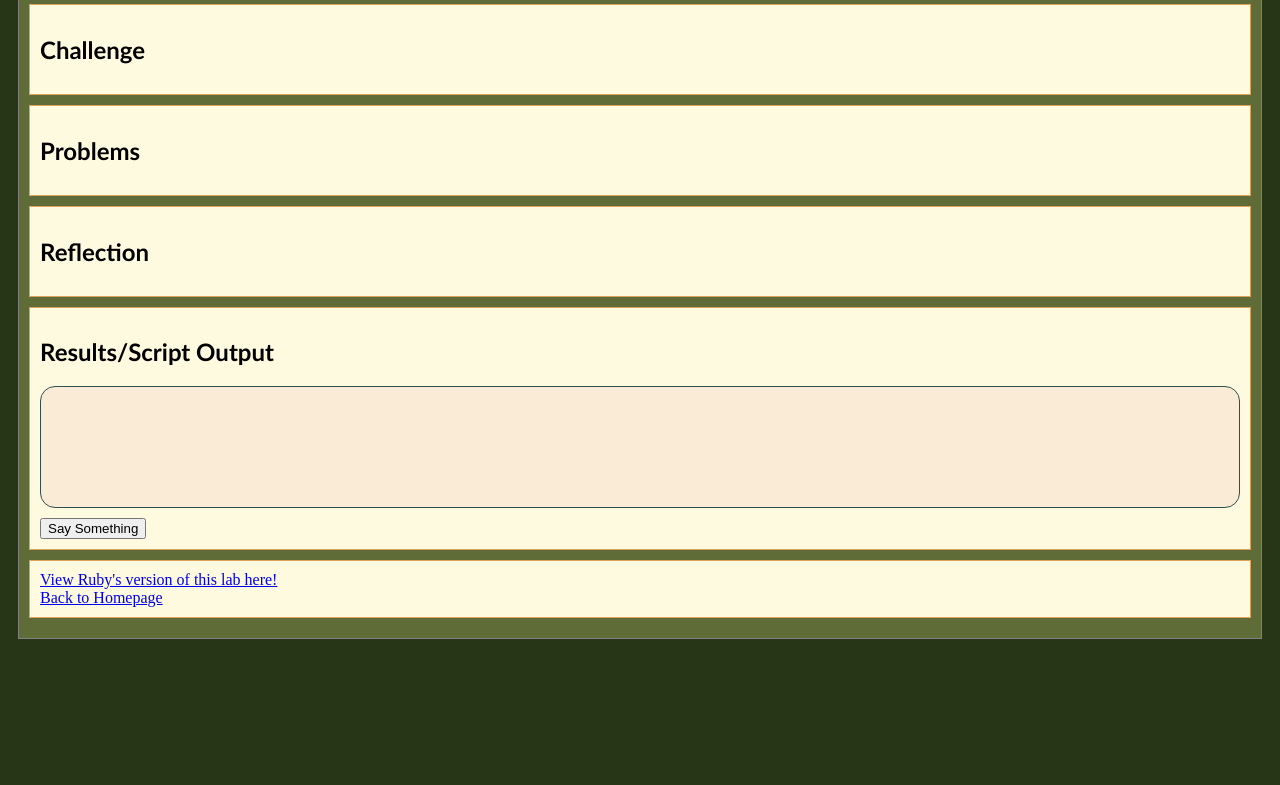
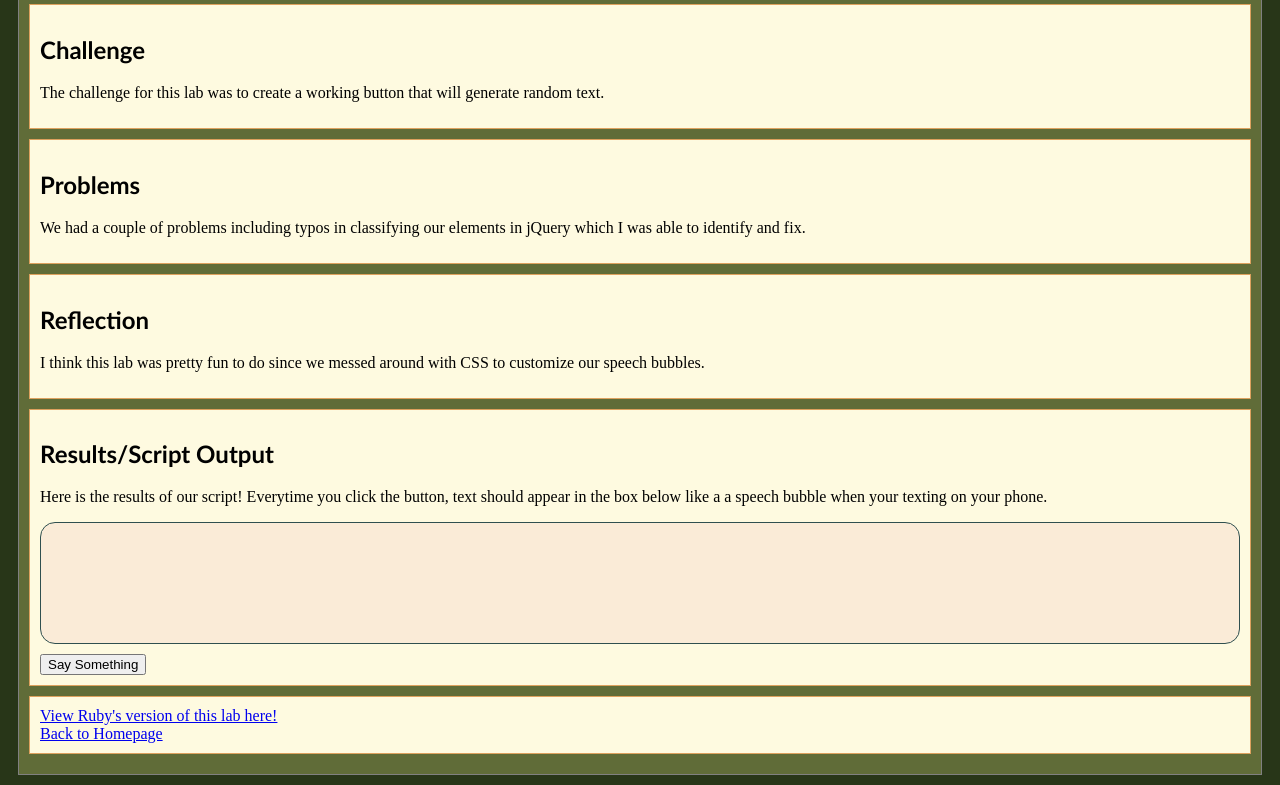
Before and after one commit to fboongal/art101, a plain HTML site: page lab10/index.html in a window 1280 px wide. Shown: the part 109-894 px from the top of the page. Before the commit the page ends 800 px from the top, so only its background shows below. Drawn offline with nearby package versions, Linux system fonts and the light colour scheme.

Commit message:
added text to sections in lab 10

```diff
--- a/lab10/index.html
+++ b/lab10/index.html
@@ -28,21 +28,22 @@
 			<h1>Lab 10 - JavaScript for the Web</h1>
 			<div class="minor-section">
 					<h2>Challenge</h2>
-					<p></p>
+					<p>The challenge for this lab was to create a working button that will generate random text.</p>
 			</div>
 
 			<div class="minor-section">
 					<h2>Problems</h2>
-					<p></p>
+					<p>We had a couple of problems including typos in classifying our elements in jQuery which I was able to identify and fix.</p>
 			</div>
 
 			<div class="minor-section">
 					<h2>Reflection</h2>
-					<p></p>
+					<p>I think this lab was pretty fun to do since we messed around with CSS to customize our speech bubbles.</p>
 			</div>
 
 			<div class="minor-section">
 					<h2>Results/Script Output</h2>
+					<p>Here is the results of our script! Everytime you click the button, text should appear in the box below like a a speech bubble when your texting on your phone.</p>
 					<div id="output"></div>
 					<button id="make-combo">Say Something</button>
 
```
